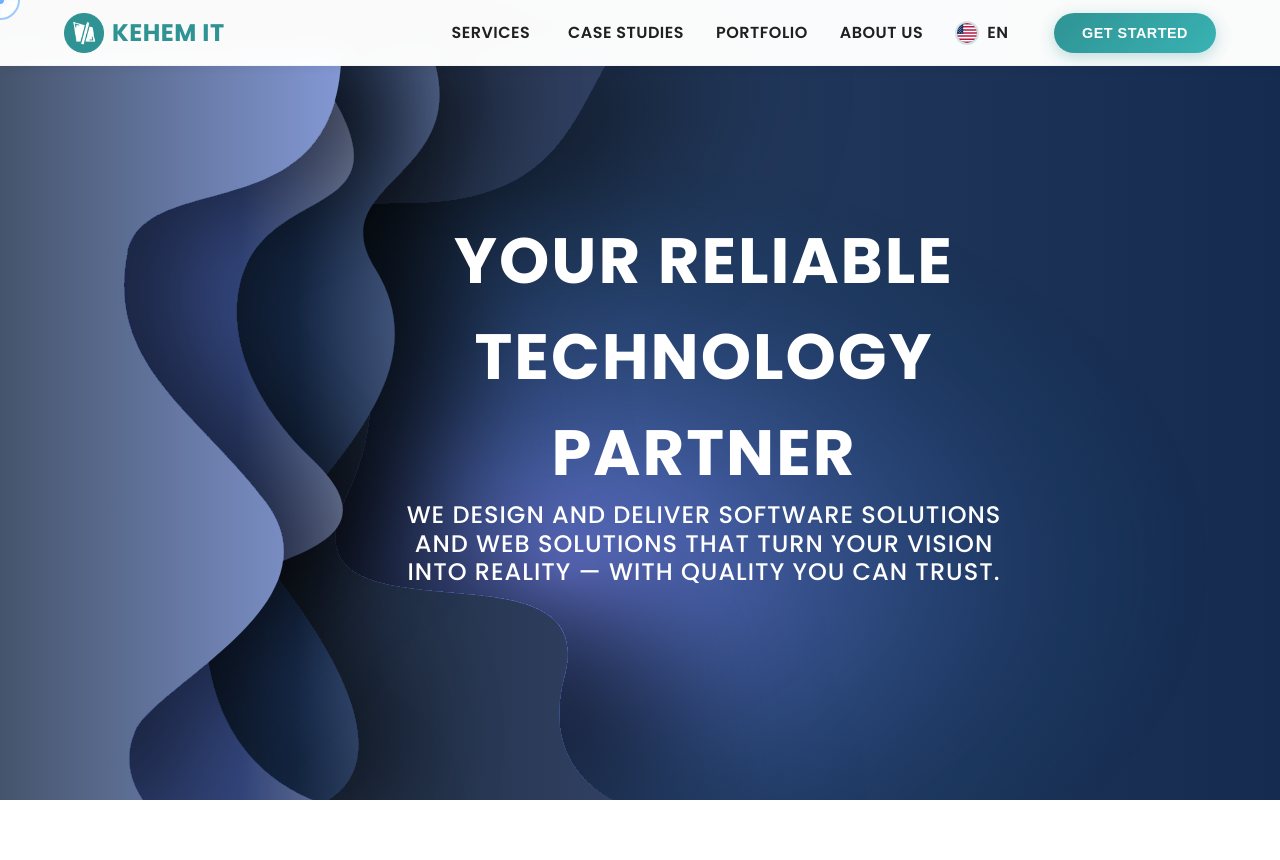
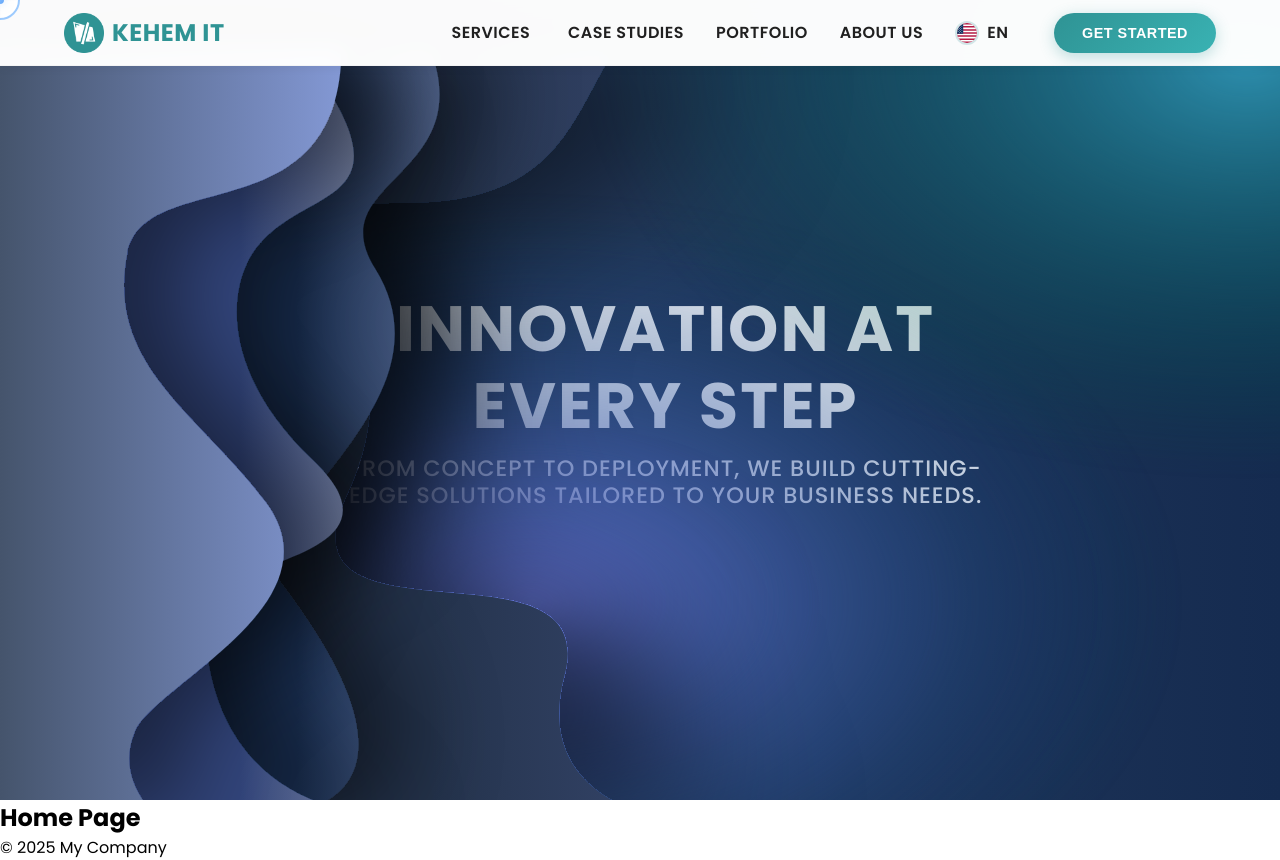
Before and after one commit to KEHEM-IT/kehemit, a Vue app: page / in a window 1280 px wide. Before the commit the page ends 800 px from the top, so only its background shows below. Built offline with nearby package versions, Linux system fonts and the light colour scheme; some icons are missing.

Commit message:
Hero Section Swiper JS added
Signed-off-by: Surajit Singha Sisir <sci.surajit@gmail.com>

```diff
--- a/package.json
+++ b/package.json
@@ -12,6 +12,7 @@
     "preview": "vite preview"
   },
   "dependencies": {
+    "swiper": "^12.0.3",
     "vue": "^3.5.22",
     "vue-router": "^4.5.1"
   },
--- a/src/assets/styles/_animations.scss
+++ b/src/assets/styles/_animations.scss
@@ -536,39 +536,53 @@
 
     0%,
     100% {
-        top: 20%;
+        top: 30%;
         left: -5%;
     }
 
     50% {
-        top: 20%;
-        left: -12%;
+        top: 10%;
+        left: -20%;
+    }
+}
+@keyframes ellipseAnimation2 {
+
+    0%,
+    100% {
+        top: -50%;
+        left: 40%;
+    }
+
+    50% {
+        top: -30%;
+        left: 60%;
     }
 }
 
 @keyframes ellipseImgAnimation {
+
     0%,
     100% {
         width: 150%;
-    filter: hue-rotate(0deg);
+        filter: hue-rotate(0deg) blur(5px) contrast(1.2);
         transition: filter 0.3s ease;
     }
 
     25% {
         width: 165%;
-    filter: hue-rotate(10deg);
+        filter: hue-rotate(10deg) blur(5px);
         transition: filter 0.3s ease;
     }
 
     50% {
-    width: 180%;
-    filter: hue-rotate(0deg);
+        width: 200%;
+        filter: hue-rotate(-50deg) blur(5px);
         transition: filter 0.3s ease;
     }
 
     75% {
         width: 165%;
-    filter: hue-rotate(20deg);
+        filter: hue-rotate(-10deg) blur(5px);
         transition: filter 0.3s ease;
     }
 }
--- /dev/null
+++ b/src/assets/styles/_breakpoints.scss
@@ -0,0 +1,6 @@
+// styles/navs.scss
+@use 'variables' as *;
+@use 'animations' as *;
+@use 'sass:color';
+
+// TEXT
--- a/src/assets/styles/hero-section.scss
+++ b/src/assets/styles/hero-section.scss
@@ -7,15 +7,16 @@
 .hero-section-container {
     position: relative;
     display: block;
-    background-color: $gray;
+    background: $hero-gradient;
     width: 100%;
-    height: 100%;
+    height: 100dvh;
+    z-index: $z-1;
 
     .hero-section {
         position: absolute;
         width: inherit;
-        height: 100dvh;
-        background: $hero-gradient;
+        height: inherit;
+        pointer-events: none;
         overflow: hidden;
         z-index: $z-1;
 
@@ -23,6 +24,7 @@
             position: absolute;
             top: -3rem;
             height: inherit;
+            pointer-events: none;
 
             // SHAPE-1
             &.shape-1 {
@@ -88,47 +90,123 @@
                     transition: all 0.35s cubic-bezier(0.22, 0.61, 0.36, 1);
                 }
             }
+
+            // ELIPSIS
+            &.elipsis-2 {
+                z-index: $z-0;
+                top: -20%;
+                left: 60%;
+                animation: ellipseAnimation2 5s none infinite;
+                transition: all 0.35s cubic-bezier(0.22, 0.61, 0.36, 1);
+
+                img {
+                    width: 10%;
+                    height: auto;
+                    animation: ellipseImgAnimation 10s none infinite;
+                    transition: all 0.35s cubic-bezier(0.22, 0.61, 0.36, 1);
+                }
+            }
         }
     }
 
-    // RIGHT SIDE OF THE HERO SECTION
+    /* SWIPER inside CTA-SECTION */
     .cta-section {
         position: absolute;
-        left: 10%;
+        left: 0;
         top: 0;
         bottom: 0;
         right: 0;
         height: 100dvh;
-        width: 50%;
+        width: 100%;
         margin: 0 auto;
-        z-index: $z-1;
         display: flex;
         justify-content: center;
         align-items: center;
         flex-direction: column;
         text-align: center;
+        overflow: hidden;
+        z-index: $z-down;
 
+        .swiper {
+            width: 100%;
+            height: 100%;
+            display: flex;
+            justify-content: center;
+            align-items: center;
+            position: relative;
+        }
+
+        .swiper-wrapper {
+            width: 100%;
+            height: 100%;
+            display: flex;
+            align-items: center;
+        }
+
+        .swiper-slide {
+            display: flex;
+            flex-direction: column;
+            justify-content: center;
+            align-items: center;
+            margin-left: 1%;
+        }
+
+        /* Your existing text styles */
         h1 {
+            width: 50%;
             position: relative;
             color: $white;
             font-size: 4rem;
             display: flex;
             align-items: center;
             text-transform: uppercase;
-            line-height: 1.5;
+            line-height: 1.2;
             letter-spacing: 2px;
+            animation: slideInLeft 1s ease;
+            z-index: $z-down;
         }
 
         h3 {
+            width: 50%;
             position: relative;
             color: $white;
             font-weight: 500;
-            font-size: 1.5rem;
+            font-size: 1.4rem;
             text-transform: uppercase;
             display: flex;
             align-items: center;
             line-height: 1.2;
             letter-spacing: 1px;
+            margin-top: 10px;
+            animation: slideInRight 1s ease;
+        }
+
+        /* Swiper Buttons */
+        .swiper-button-prev,
+        .swiper-button-next {
+            color: $white;
+            font-size: 1.3rem;
+            z-index: 50;
+        }
+
+        .swiper-button-prev {
+            left: 10px;
+        }
+
+        .swiper-button-next {
+            right: 10px;
+        }
+
+        /* Pagination */
+        .swiper-pagination-bullet {
+            background: $white;
+            opacity: 0.6;
+        }
+
+        .swiper-pagination-bullet-active {
+            background: $white;
+            opacity: 1;
         }
     }
+
 }
--- a/src/layouts/Hero.vue
+++ b/src/layouts/Hero.vue
@@ -22,17 +22,79 @@
             <span class="shape elipsis">
                 <img src="../assets/svgs/Elipsis.svg" alt=""></img>
             </span>
+
+            <!-- Elipsis -->
+            <span class="shape elipsis-2">
+                <img src="../assets/svgs/Elipsis.svg" alt=""></img>
+            </span>
         </aside>
         <aside class="cta-section">
-            <h1>Your Reliable Technology Partner</h1>
-            <h3>We design and deliver software solutions and web solutions that turn your vision into reality — with
-                quality you can trust.</h3>
+            <div class="swiper" ref="swiperContainer">
+                <div class="swiper-wrapper">
+                    <div class="swiper-slide">
+                        <h1>Your Reliable Technology Partner</h1>
+                        <h3>
+                            We design and deliver software solutions and web solutions that turn your vision into
+                            reality — with quality you can trust.
+                        </h3>
+                    </div>
+                    <div class="swiper-slide">
+                        <h1>Innovation at Every Step</h1>
+                        <h3>
+                            From concept to deployment, we build cutting-edge solutions tailored to your business
+                            needs.
+                        </h3>
+                    </div>
+                    <div class="swiper-slide">
+                        <h1>Quality That Exceeds Expectations</h1>
+                        <h3>
+                            Our commitment to excellence ensures your project is delivered on time and beyond
+                            standards.
+                        </h3>
+                    </div>
+                </div>
+            </div>
         </aside>
 
     </section>
 </template>
 
 <script setup lang="ts">
+import { ref, onMounted } from 'vue';
+import Swiper from 'swiper';
+import { Pagination, Navigation, Autoplay } from 'swiper/modules';
 
+import 'swiper/css';
+import 'swiper/css/pagination';
+import 'swiper/css/navigation';
 
+const swiperContainer = ref<HTMLDivElement | null>(null);
+
+onMounted(() => {
+    if (swiperContainer.value) {
+        new Swiper(swiperContainer.value, {
+            modules: [Pagination, Navigation, Autoplay],
+            loop: true,
+            speed: 800,
+
+            autoplay: {
+                delay: 3500,
+                disableOnInteraction: false,
+            },
+
+            pagination: {
+                el: '.swiper-pagination',
+                clickable: true,
+            },
+
+            navigation: {
+                nextEl: '.swiper-button-next',
+                prevEl: '.swiper-button-prev',
+            },
+
+            // Optional (recommended for text sliders)
+            effect: 'slide',
+        });
+    }
+});
 </script>
```
Also changed, not shown: 1 other file (tests, documents, lock files or other folders). Lines whose indentation alone changed are shown as unchanged.
